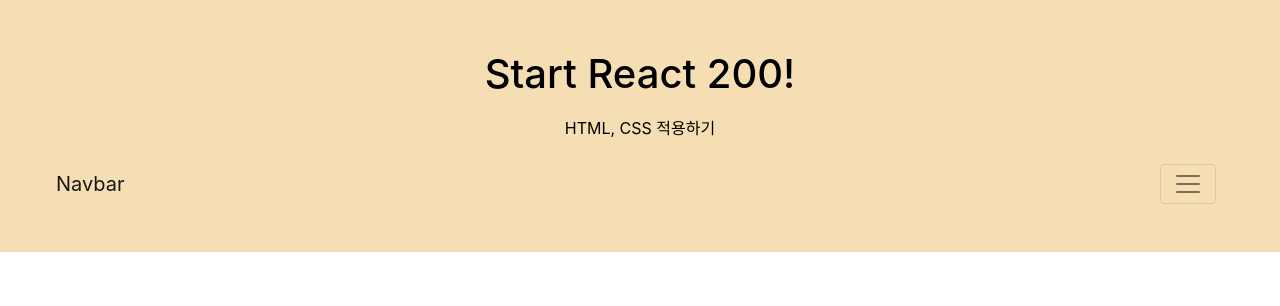
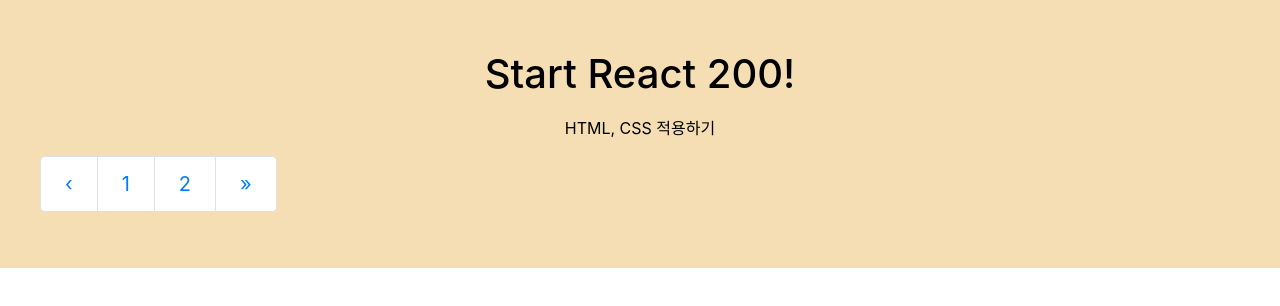
Before and after one commit to dev-chloe/hangout-react200, a React (Create React App) app: page / in a window 1280 px wide. Shown: the top 306 px of the page. Built offline with nearby package versions, Linux system fonts and the light colour scheme.

Commit message:
react200 초급050

```diff
--- a/src/App.js
+++ b/src/App.js
@@ -1,6 +1,6 @@
 import React from 'react';
 import './App.css';
-import ReactstrapNavbar from './R049_ReactstrapNavbar';
+import ReactstrapPagination from './R050_ReactstrapPagination';
 import 'bootstrap/dist/css/bootstrap.css';
 
 function App() {
@@ -8,7 +8,7 @@
     <div className="cont_box">
       <h1>Start React 200!</h1>
       <p>HTML, CSS 적용하기</p>
-      <ReactstrapNavbar />
+      <ReactstrapPagination />
     </div>
   );
 }
--- /dev/null
+++ b/src/R050_ReactstrapPagination.js
@@ -0,0 +1,30 @@
+import React, { Component } from 'react';
+import { Pagination, PaginationItem, PaginationLink } from 'reactstrap';
+
+class R050_ReactstrapPagination extends Component {
+  pagination = (type) => {
+    alert("Go "+type)
+  }
+
+  render() {
+    return (
+      <>
+        <Pagination size="lg" aria-label="Page Navigation example">
+          <PaginationItem>
+            <PaginationLink previous onClick={e => this.pagination("previous")} />
+          </PaginationItem>
+          <PaginationItem>
+            <PaginationLink onClick={e => this.pagination("1")}>1</PaginationLink>
+          </PaginationItem>
+          <PaginationItem>
+            <PaginationLink onClick={e => this.pagination("2")}>2</PaginationLink>
+          </PaginationItem>
+          <PaginationItem>
+            <PaginationLink last onClick={e => this.pagination("last")} />
+          </PaginationItem>
+        </Pagination>
+      </>
+    )
+  }
+}
+export default R050_ReactstrapPagination;
```
